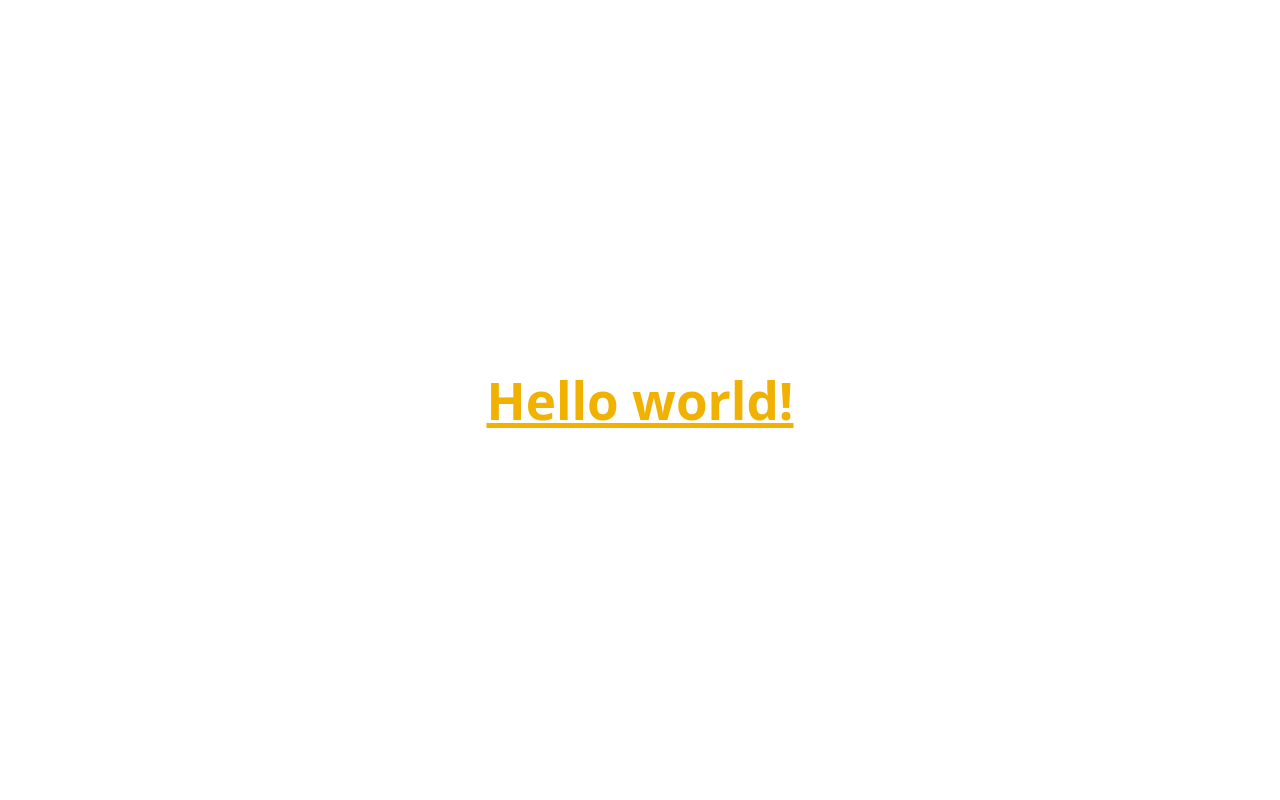
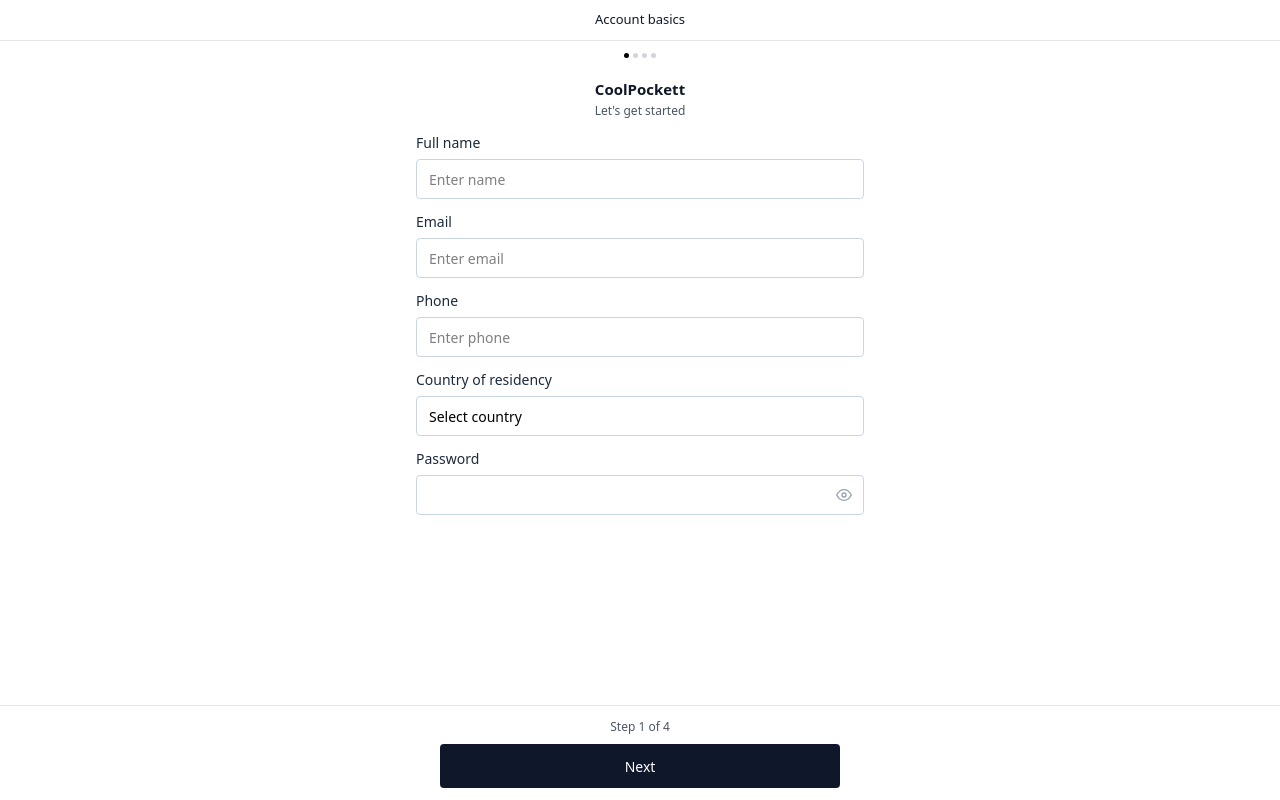
Before and after one commit to invincibleAntares/CoolPockett, a React (Vite) app: page / in a window 1280 px wide. Built offline with nearby package versions, Linux system fonts and the light colour scheme.

Commit message:
feat: build step1 account basics ui

```diff
--- a/src/App.jsx
+++ b/src/App.jsx
@@ -1,14 +1,53 @@
-import { useState } from 'react'
-import './App.css'
+import AccountBasic from "./steps/AccountBasic";
+import Button from "./components/ui/Button";
 
-function App() {
-  const [count, setCount] = useState(0)
+export default function App() {
+  return (
+    <div className="min-h-screen bg-white flex flex-col">
+      {/* Top header bar */}
+      <header className="border-b border-gray-200">
+        <div className="max-w-4xl mx-auto px-6 py-2.5 text-center">
+          <div className="text-[13px] font-medium text-gray-900">
+            Account basics
+          </div>
+        </div>
+      </header>
 
-  return (
-     <h1 className="text-xl text-yellow-500 font-bold underline">
-    Hello world!
-  </h1>
-  )
+      {/* Main content */}
+      <main className="flex-1">
+        <div className="max-w-4xl mx-auto px-6 pt-3 pb-7">
+          {/* Progress dots */}
+          <div className="flex justify-center gap-1 mb-5">
+            <span className="w-1.25 h-1.25 rounded-full bg-black" />
+            <span className="w-1.25 h-1.25 rounded-full bg-gray-300" />
+            <span className="w-1.25 h-1.25 rounded-full bg-gray-300" />
+            <span className="w-1.25 h-1.25 rounded-full bg-gray-300" />
+          </div>
+
+          {/* Brand section */}
+          <section className="mt-2 text-center">
+            <div className="text-[15px] font-semibold text-gray-900">
+              CoolPockett
+            </div>
+            <p className="mt-0.5 text-[12px] text-gray-600">
+              Let&apos;s get started
+            </p>
+          </section>
+
+          {/* Form */}
+          <section className="mt-3 max-w-md mx-auto">
+            <AccountBasic />
+          </section>
+        </div>
+      </main>
+
+      {/* Bottom footer bar */}
+      <footer className="border-t border-gray-200">
+        <div className="max-w-md mx-auto px-6 py-3 text-center">
+          <p className="text-[12px] text-gray-600 mb-2">Step 1 of 4</p>
+          <Button>Next</Button>
+        </div>
+      </footer>
+    </div>
+  );
 }
-
-export default App
--- /dev/null
+++ b/src/components/ui/Button.jsx
@@ -0,0 +1,14 @@
+import { cn } from "../../lib/cn";
+
+export default function Button({ className, ...props }) {
+  return (
+    <button
+      {...props}
+      className={cn(
+        "h-11 w-full rounded bg-slate-900 text-[14px] font-medium text-white",
+        "hover:bg-slate-800 transition",
+        className
+      )}
+    />
+  );
+}
--- /dev/null
+++ b/src/components/ui/Field.jsx
@@ -0,0 +1,10 @@
+export default function Field({ label, children }) {
+  return (
+    <div className="space-y-1.5">
+      <label className="block text-[14px] font-normal text-slate-800">
+        {label}
+      </label>
+      {children}
+    </div>
+  );
+}
--- /dev/null
+++ b/src/components/ui/Input.jsx
@@ -0,0 +1,14 @@
+import { cn } from "../../lib/cn";
+
+export default function Input({ className, ...props }) {
+  return (
+    <input
+      {...props}
+      className={cn(
+        "h-10 w-full rounded border border-slate-300 px-3 text-[14px] outline-none",
+        "focus:border-slate-900",
+        className
+      )}
+    />
+  );
+}
--- /dev/null
+++ b/src/components/ui/Select.jsx
@@ -0,0 +1,16 @@
+import { cn } from "../../lib/cn";
+
+export default function Select({ className, children, ...props }) {
+  return (
+    <select
+      {...props}
+      className={cn(
+        "h-10 w-full rounded border border-slate-300 bg-white px-3 text-[14px] outline-none appearance-none",
+        "focus:border-slate-900",
+        className
+      )}
+    >
+      {children}
+    </select>
+  );
+}
--- a/src/index.css
+++ b/src/index.css
@@ -1,69 +1,6 @@
 @import "tailwindcss";
-:root {
-  font-family: system-ui, Avenir, Helvetica, Arial, sans-serif;
-  line-height: 1.5;
-  font-weight: 400;
-
-  color-scheme: light dark;
-  color: rgba(255, 255, 255, 0.87);
-  background-color: #ffffff;
-
-  font-synthesis: none;
-  text-rendering: optimizeLegibility;
-  -webkit-font-smoothing: antialiased;
-  -moz-osx-font-smoothing: grayscale;
-}
-
-a {
-  font-weight: 500;
-  color: #646cff;
-  text-decoration: inherit;
-}
-a:hover {
-  color: #535bf2;
-}
-
 body {
   margin: 0;
-  display: flex;
-  place-items: center;
   min-width: 320px;
   min-height: 100vh;
 }
-
-h1 {
-  font-size: 3.2em;
-  line-height: 1.1;
-}
-
-button {
-  border-radius: 8px;
-  border: 1px solid transparent;
-  padding: 0.6em 1.2em;
-  font-size: 1em;
-  font-weight: 500;
-  font-family: inherit;
-  background-color: #1a1a1a;
-  cursor: pointer;
-  transition: border-color 0.25s;
-}
-button:hover {
-  border-color: #646cff;
-}
-button:focus,
-button:focus-visible {
-  outline: 4px auto -webkit-focus-ring-color;
-}
-
-@media (prefers-color-scheme: light) {
-  :root {
-    color: #213547;
-    background-color: #ffffff;
-  }
-  a:hover {
-    color: #747bff;
-  }
-  button {
-    background-color: #f9f9f9;
-  }
-}
--- /dev/null
+++ b/src/lib/cn.js
@@ -0,0 +1,3 @@
+export function cn(...classes) {
+  return classes.filter(Boolean).join(" ");
+}
--- /dev/null
+++ b/src/steps/AccountBasic.jsx
@@ -0,0 +1,130 @@
+import { useState } from "react";
+import Field from "../components/ui/Field";
+import Input from "../components/ui/Input";
+import Select from "../components/ui/Select";
+
+function passwordStrength(pw) {
+  if (!pw) return { label: "", width: "0%" };
+  if (pw.length < 6) return { label: "Weak", width: "28%" };
+  if (pw.length < 8) return { label: "Okay", width: "50%" };
+  if (pw.length < 10) return { label: "Good", width: "75%" };
+  return { label: "Strong", width: "100%" };
+}
+
+export default function AccountBasic() {
+  const [data, setData] = useState({
+    fullName: "",
+    email: "",
+    phone: "",
+    country: "",
+    password: "",
+    showPassword: false,
+  });
+
+  const strength = passwordStrength(data.password);
+
+  return (
+    <div className="space-y-3">
+      <Field label="Full name">
+        <Input
+          placeholder="Enter name"
+          value={data.fullName}
+          onChange={(e) =>
+            setData({ ...data, fullName: e.target.value })
+          }
+        />
+      </Field>
+
+      <Field label="Email">
+        <Input
+          type="email"
+          placeholder="Enter email"
+          value={data.email}
+          onChange={(e) =>
+            setData({ ...data, email: e.target.value })
+          }
+        />
+      </Field>
+
+      <Field label="Phone">
+        <Input
+          type="tel"
+          placeholder="Enter phone"
+          value={data.phone}
+          onChange={(e) =>
+            setData({ ...data, phone: e.target.value })
+          }
+        />
+      </Field>
+
+      <Field label="Country of residency">
+        <Select
+          value={data.country}
+          onChange={(e) =>
+            setData({ ...data, country: e.target.value })
+          }
+        >
+          <option value="" disabled hidden>
+            Select country
+          </option>
+          <option value="US">United States</option>
+          <option value="IN">India</option>
+          <option value="OTHER">Other</option>
+        </Select>
+      </Field>
+
+      <Field label="Password">
+        <div className="relative">
+          <Input
+            type={data.showPassword ? "text" : "password"}
+            placeholder=""
+            value={data.password}
+            onChange={(e) =>
+              setData({ ...data, password: e.target.value })
+            }
+            className="pr-10"
+          />
+          <button
+            type="button"
+            onClick={() =>
+              setData({ ...data, showPassword: !data.showPassword })
+            }
+            className="absolute right-3 top-1/2 -translate-y-1/2 w-4 h-4 flex items-center justify-center"
+          >
+            <svg
+              width="16"
+              height="16"
+              viewBox="0 0 24 24"
+              fill="none"
+              stroke="currentColor"
+              strokeWidth="2"
+              className="text-gray-400"
+            >
+              {data.showPassword ? (
+                <path d="M17.94 17.94A10.07 10.07 0 0 1 12 20c-7 0-11-8-11-8a18.45 18.45 0 0 1 5.06-5.94M9.9 4.24A9.12 9.12 0 0 1 12 4c7 0 11 8 11 8a18.5 18.5 0 0 1-2.16 3.19m-6.72-1.07a3 3 0 1 1-4.24-4.24" />
+              ) : (
+                <path d="M1 12s4-8 11-8 11 8 11 8-4 8-11 8-11-8-11-8z" />
+              )}
+              {data.showPassword && <line x1="1" y1="1" x2="23" y2="23" />}
+              {!data.showPassword && <circle cx="12" cy="12" r="3" />}
+            </svg>
+          </button>
+        </div>
+
+        {data.password && (
+          <div className="mt-1">
+            <div className="h-0.5 w-full rounded bg-gray-200">
+              <div
+                className="h-0.5 rounded bg-gray-600"
+                style={{ width: strength.width }}
+              />
+            </div>
+            <div className="mt-1 text-[11px] font-medium text-gray-600">
+              {strength.label}
+            </div>
+          </div>
+        )}
+      </Field>
+    </div>
+  );
+}
```
